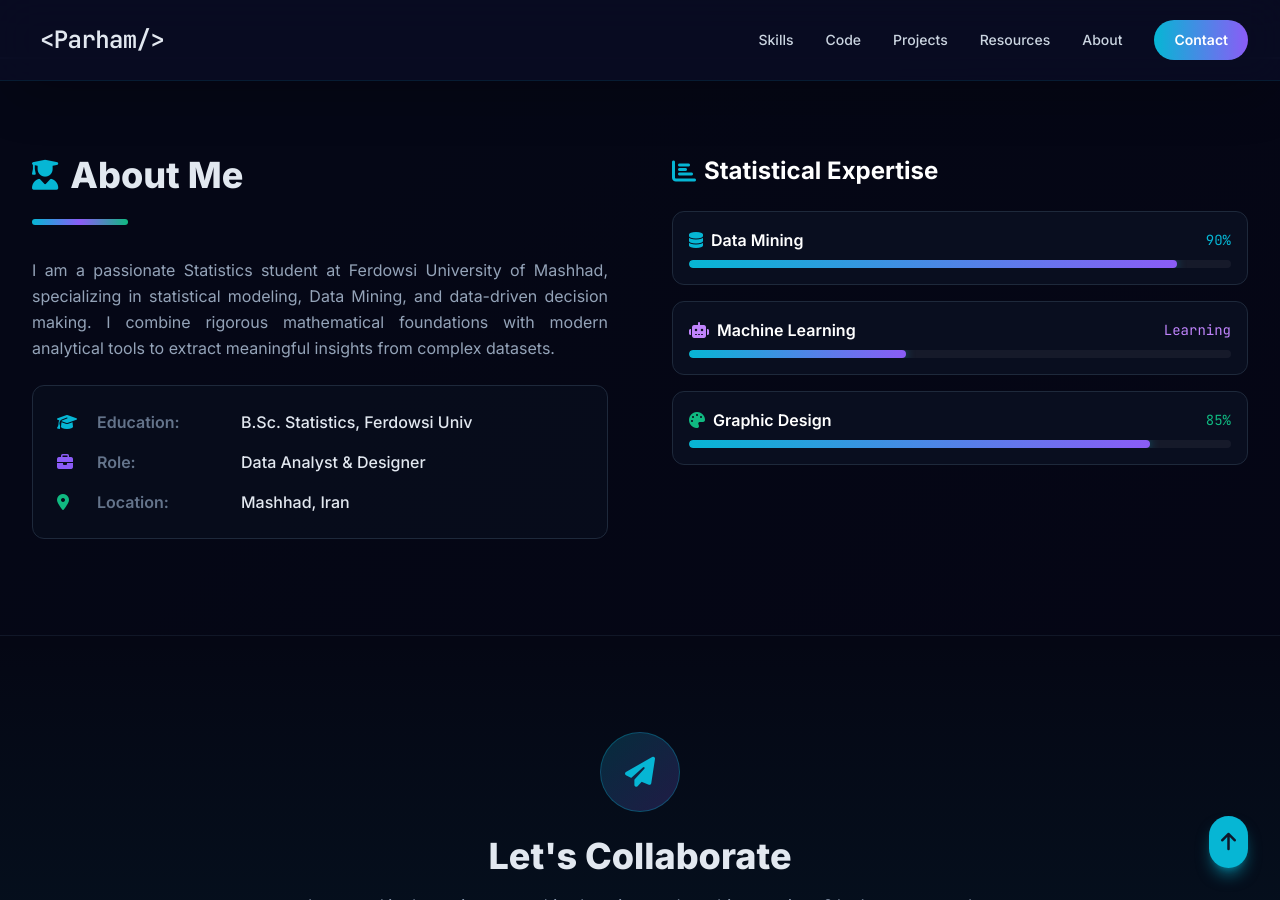
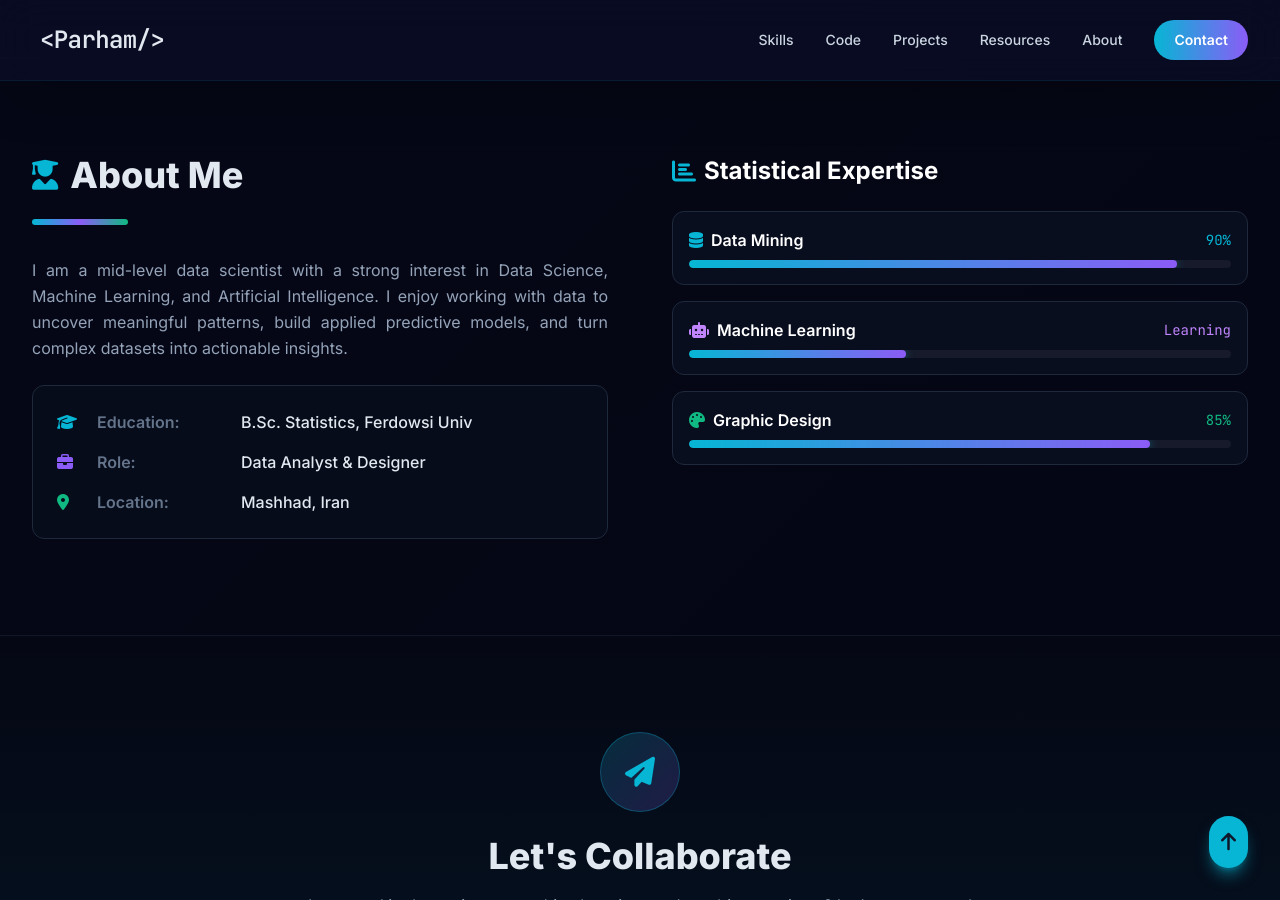
Before and after one commit to ParhamPishro/ParhamPishro.github.io, a Jekyll site: the page index.html, which Jekyll copies as it is, in a window 1280 px wide and 900 px high, scrolled down 4150 px. Built offline with Jekyll 4.4.1, drawn with Linux system fonts in a browser that asks for light colours; nearby versions of some CDN libraries; comment, search, counter and statistics services are not loaded.

Commit message:
Update About Section

```diff
--- a/index.html
+++ b/index.html
@@ -851,12 +851,12 @@
                 <div class="reveal">
                     <div class="flex items-center gap-3 mb-6">
                         <i class="fas fa-user-graduate text-3xl text-accent"></i>
-                        <h2 class="text-4xl font-black" data-i18n="about_title">About Me</h2>
+                        <h2 class="text-4xl font-black">About Me</h2>
                     </div>
                     <div class="h-1.5 w-24 bg-gradient-to-r from-accent via-accentSec to-accentTer rounded-full mb-8"></div>
 
-                    <p class="text-slate-400 leading-relaxed mb-6 text-justify" data-i18n="about_text">
-                        I am a passionate Statistics student at Ferdowsi University of Mashhad, specializing in statistical modeling, Data Mining, and data-driven decision making. I combine rigorous mathematical foundations with modern analytical tools to extract meaningful insights from complex datasets.
+                    <p class="text-slate-400 leading-relaxed mb-6 text-justify">
+                        I am a mid-level data scientist with a strong interest in Data Science, Machine Learning, and Artificial Intelligence. I enjoy working with data to uncover meaningful patterns, build applied predictive models, and turn complex datasets into actionable insights.
                     </p>
 
                     <div class="space-y-4 bg-slate-900/30 p-6 rounded-xl border border-slate-800">
```
